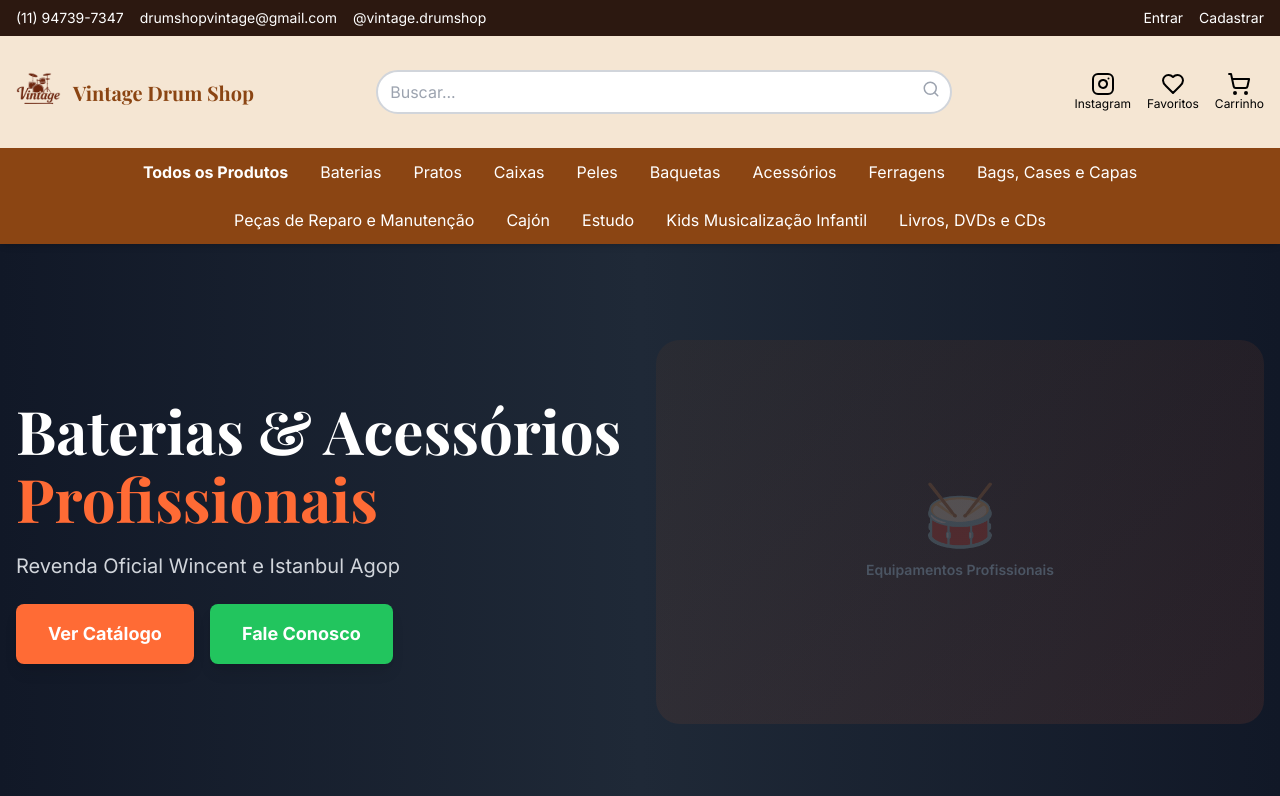
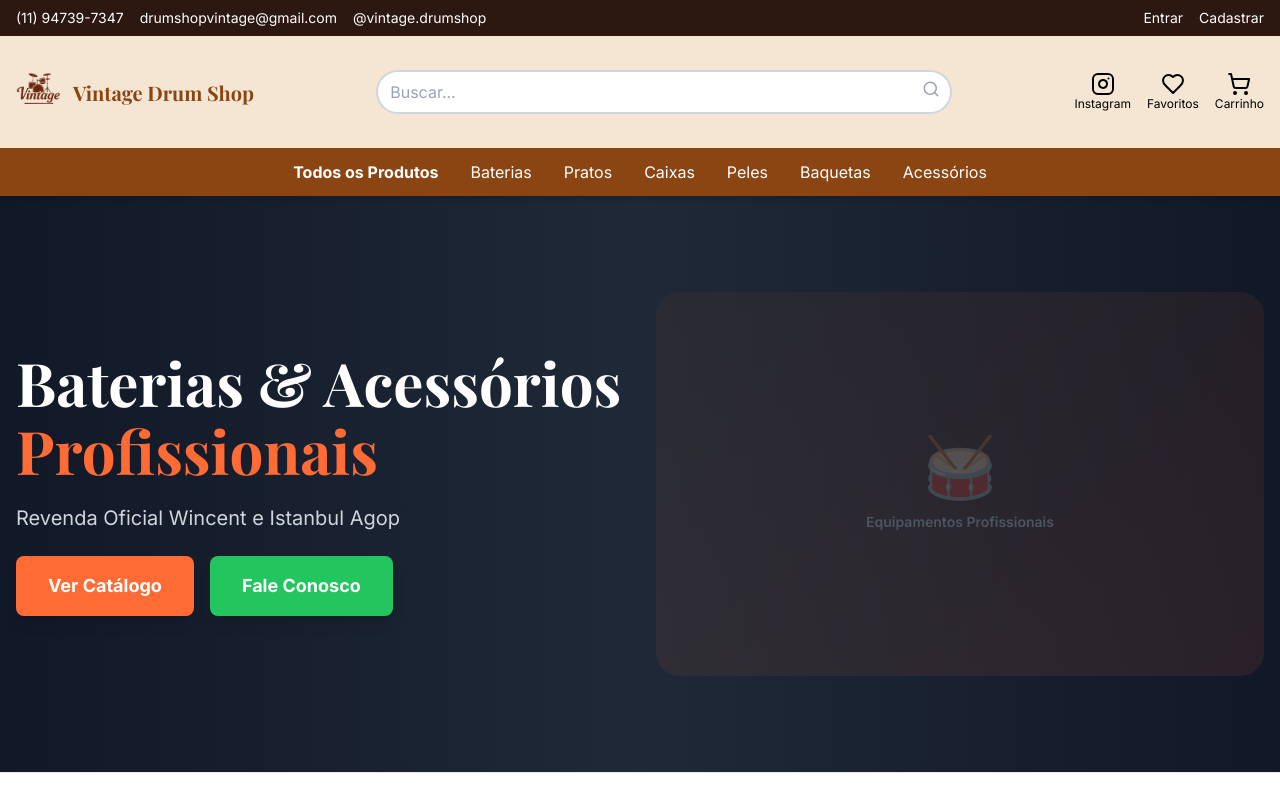
Before and after one commit to jcrispiniano/vintage-drumshop, a Next.js app: page /vintage-drumshop/ in a window 1280 px wide. Shown: the top 796 px of the page. Built offline with nearby package versions, Linux system fonts and the light colour scheme; a web font is replaced by a local one.

Commit message:
Simplifica menu desktop: mantém só 6 categorias principais (move restante pro dropdown)

```diff
--- a/app/page.tsx
+++ b/app/page.tsx
@@ -200,7 +200,10 @@ export default function Home() {
                   </ul>
                 </div>
               </li>
-              {categories.map(cat => (
+              {/* Apenas categorias principais visíveis */}
+              {categories.filter(cat =>
+                ['baterias', 'pratos', 'caixas', 'peles', 'baquetas', 'acessorios'].includes(cat.id)
+              ).map(cat => (
                 <li key={cat.id}>
                   <a
                     href={`#${cat.id}`}
```
